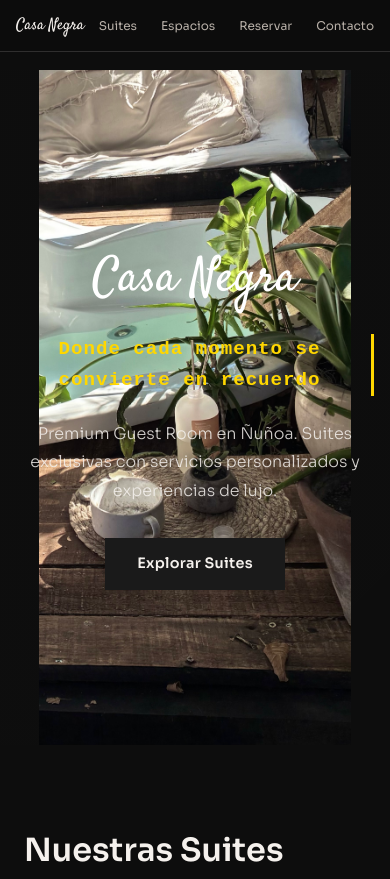
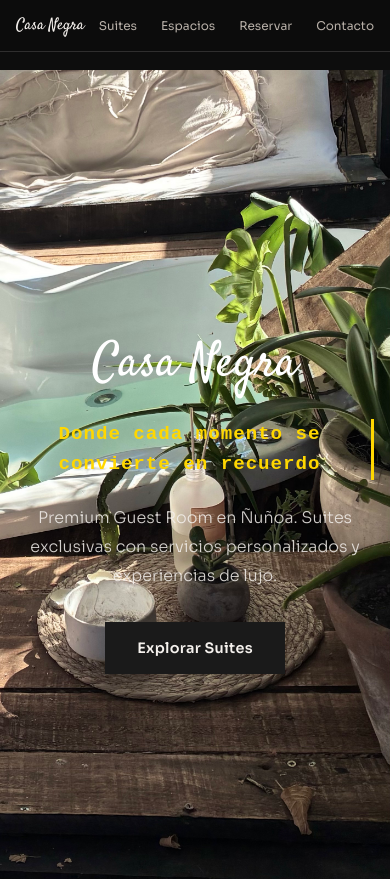
Before and after one commit to SashaOyanadelDreckmann/casanegra, a website: page index.html in a window 390 px wide. Shown: the top 879 px of the page. Drawn offline with Linux system fonts and the light colour scheme.

Commit message:
Mobile: cover full screen with IMG_8547 3.jpg + 12-15% dark overlay

```diff
--- a/index.html
+++ b/index.html
@@ -663,11 +663,11 @@
                 padding: 4rem 1rem 3rem;
                 margin-top: 70px;
                 background-color: #0d0d0d;
-                background: url('iloveimg-converted/IMG_8547%203.jpg') center/contain no-repeat,
-                            linear-gradient(135deg, rgba(13, 13, 13, 0.02) 0%, rgba(13, 13, 13, 0.03) 100%);
+                background: url('iloveimg-converted/IMG_8547%203.jpg') center/cover no-repeat,
+                            linear-gradient(135deg, rgba(13, 13, 13, 0.12) 0%, rgba(13, 13, 13, 0.15) 100%);
                 background-position: center, center;
-                background-size: contain, cover;
-                min-height: 80vh;
+                background-size: cover, cover;
+                min-height: 100vh;
             }
 
             .hero h1 {
```
